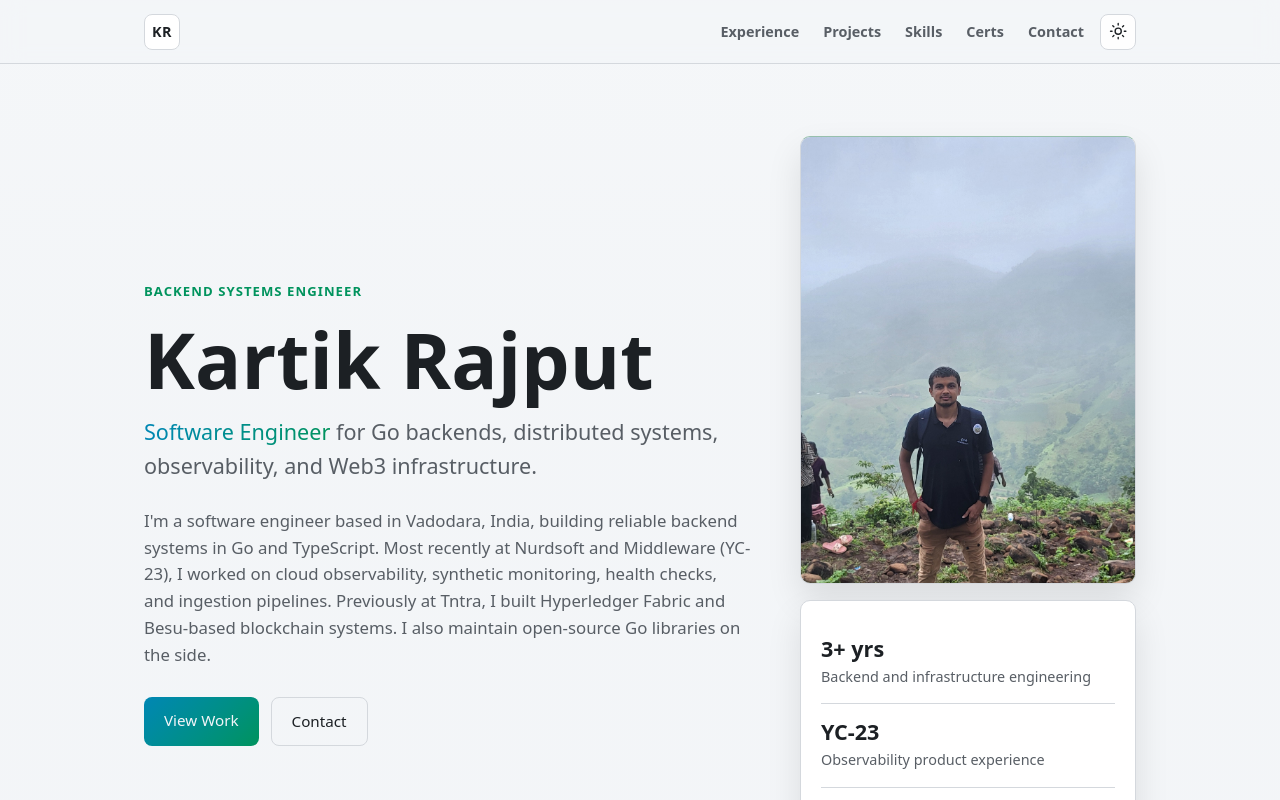
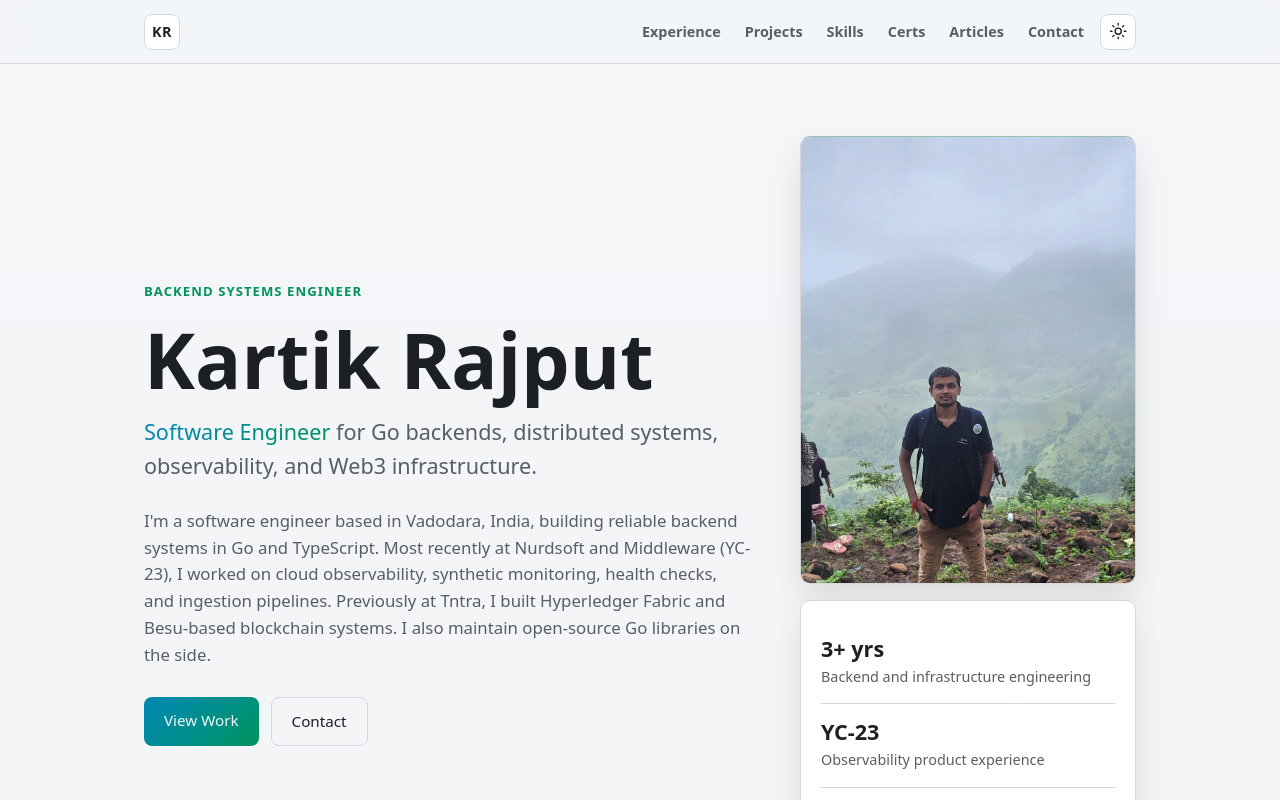
Before and after one commit to KARTIKrocks/KARTIKrocks.github.io, a React (Vite) app: page / in a window 1280 px wide. Shown: the top 800 px of the page. Built offline with nearby package versions, Linux system fonts and the light colour scheme; no server answers.

Commit message:
feat: add Articles nav link to wshub blog

```diff
--- a/src/components/Nav.tsx
+++ b/src/components/Nav.tsx
@@ -2,11 +2,17 @@ import { useState } from 'react'
 import styles from './Nav.module.css'
 
 const LINKS = [
-  { href: '#experience', label: 'Experience' },
-  { href: '#projects', label: 'Projects' },
-  { href: '#skills', label: 'Skills' },
-  { href: '#certifications', label: 'Certs' },
-  { href: '#contact', label: 'Contact' },
+  { href: '#experience', label: 'Experience', external: false },
+  { href: '#projects', label: 'Projects', external: false },
+  { href: '#skills', label: 'Skills', external: false },
+  { href: '#certifications', label: 'Certs', external: false },
+  {
+    href: 'https://kartikrocks.github.io/wshub/blog',
+    label: 'Articles',
+    external: true,
+    ariaLabel: 'Articles — wshub blog (opens in a new tab)',
+  },
+  { href: '#contact', label: 'Contact', external: false },
 ] as const
 
 type Theme = 'light' | 'dark'
@@ -52,7 +58,13 @@ export default function Nav() {
           <ul className={styles.links}>
             {LINKS.map((l) => (
               <li key={l.href}>
-                <a href={l.href}>{l.label}</a>
+                <a
+                  href={l.href}
+                  aria-label={'ariaLabel' in l ? l.ariaLabel : undefined}
+                  {...(l.external ? { target: '_blank', rel: 'noopener noreferrer' } : {})}
+                >
+                  {l.label}
+                </a>
               </li>
             ))}
           </ul>
```
